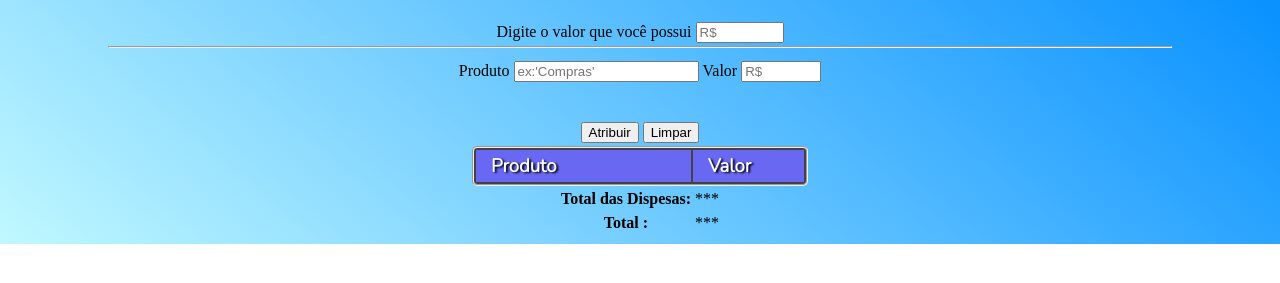
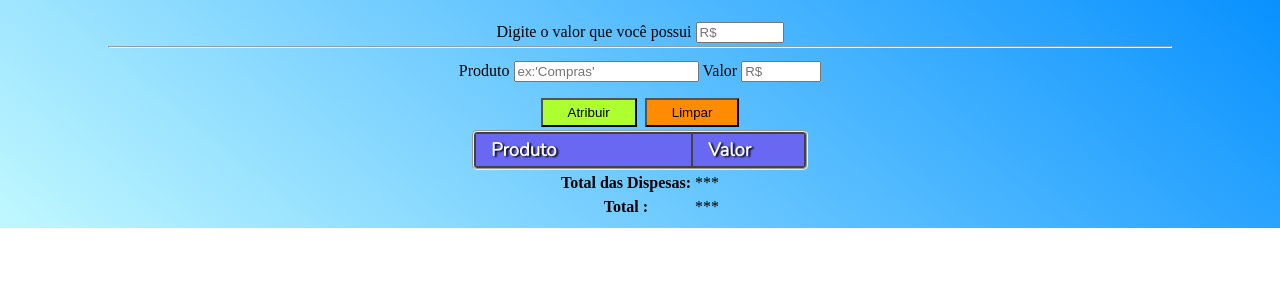
Before and after one commit to hugoalbert03/gestao-de-despesas, a plain HTML site: page index.html in a window 1280 px wide. Shown: the part 61-344 px from the top of the page. Drawn offline with Linux system fonts and the light colour scheme; a web font is replaced by a local one.

Commit message:
Atualização de Interface 25/04 - 02

```diff
--- a/css/estilo01.css
+++ b/css/estilo01.css
@@ -96,3 +96,25 @@ hr{
     margin:0px 100px;
     margin-bottom: 10px;
 }
+
+.conf{
+    background:greenyellow;
+}
+
+.conf:hover{
+    background:green;
+    color:white;
+}
+
+.dl{
+    background:darkorange;
+}
+
+.dl:hover{
+    background:red;
+}
+
+.conf,.dl{
+    margin:0px 2px;
+    padding:5px 25px;
+}
--- a/index.html
+++ b/index.html
@@ -23,20 +23,15 @@
                 <form>
                     <table class="tb01"><!--Componentes de controle da Tabela-->
                         <tr>
-                            <td>Produto&nbsp;<input type="text" placeholder="ex:'Compras'" class="prod"></td>
-                            <td>Valor&nbsp;<input type="number" max="10000" min="0" placeholder="R$" class="val" size="7"></td>
+                            <td><label for="pd">Produto</label>&nbsp;<input type="text" placeholder="ex:'Compras'" class="prod" id="pd"></td>
+                            <td><label for="vl">Valor</label>&nbsp;<input type="number" max="10000" min="0" placeholder="R$" class="val" size="7" id="vl"></td>
 
                         </tr>
-                        <tr>
-                            <td></td>
-
-                        </tr>
-
                     </table>
                     <table>
                         <td>
-                            <button type="button" onclick="read()">Atribuir</button>
-                            <button type="reset" onclick="del()">Limpar</button>
+                            <button type="button" onclick="read()" class="conf">Atribuir</button>
+                            <button type="reset" onclick="del()" class="dl">Limpar</button>
                         </td>
                     </table>
                     <table class="tb02"><!--Tabela de Dados-->
```
